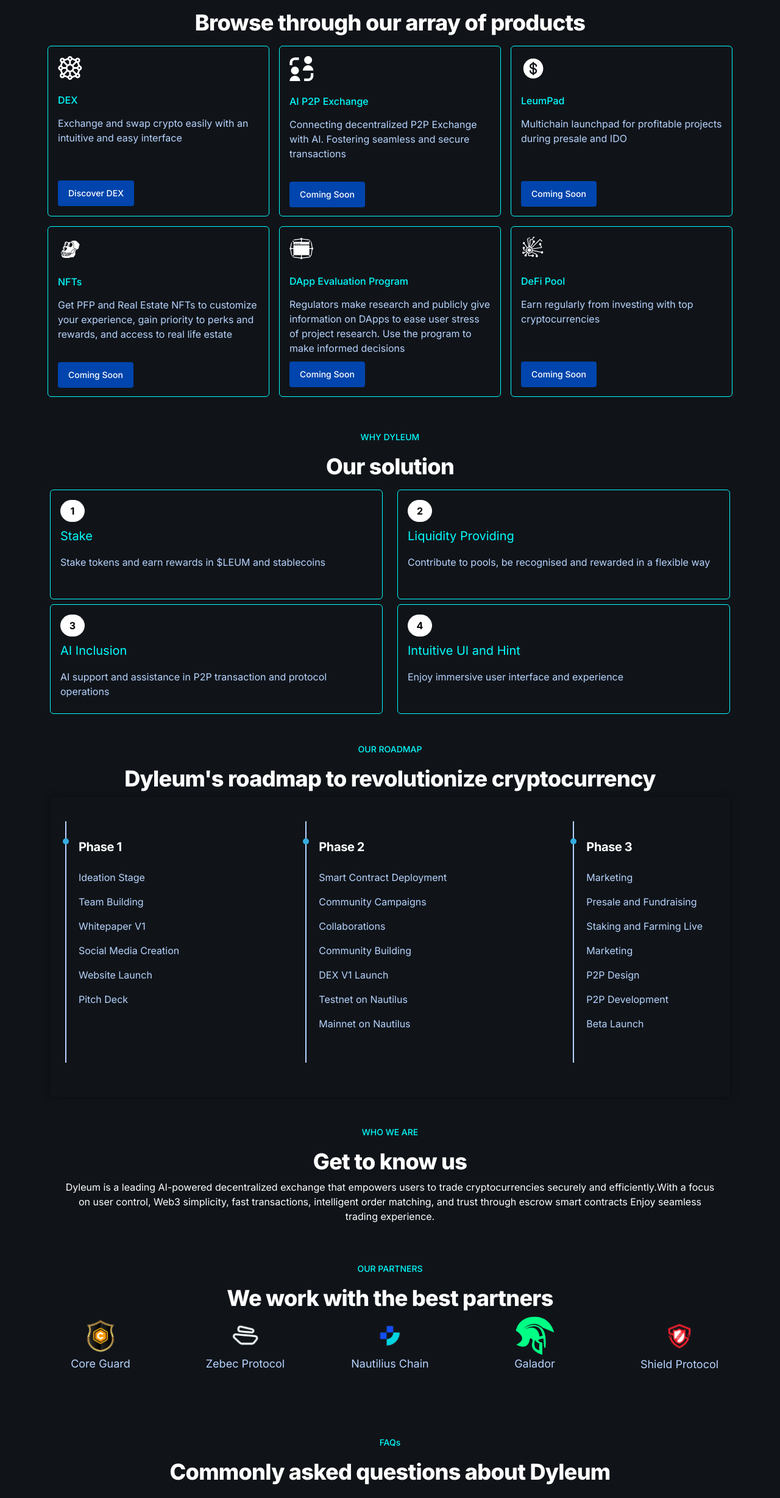
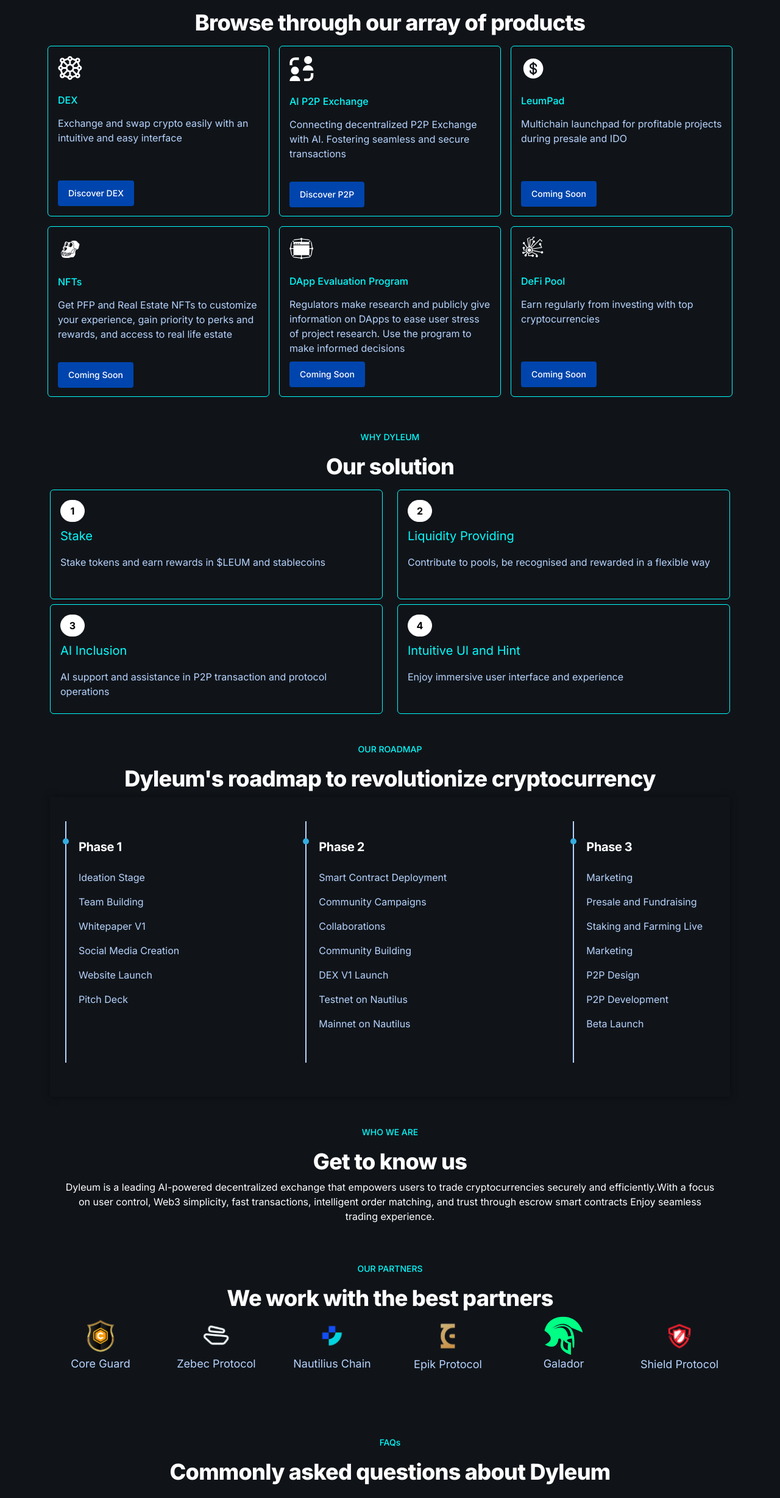
Before and after one commit to Follyb2810/new-dyleum-website, a React (Create React App) app: page / in a window 1280 px wide. Shown: the part 805-3262 px from the top of the page at 61% size. Built offline with nearby package versions, Linux system fonts and the light colour scheme.

Commit message:
adding changes

```diff
--- a/src/component/Data.js
+++ b/src/component/Data.js
@@ -106,15 +106,15 @@
         para:'Exchange and swap crypto easily with an intuitive and easy interface',
         btnTxt:'Discover DEX',
         img: Img.dex,
-        pathToProduct:'#'
+        pathToProduct:'https://testnet.dyleum.com/'
     },
     {
         id:2,
         title:'AI P2P Exchange',
         para:'Connecting decentralized P2P Exchange with AI. Fostering seamless and secure transactions',
-        btnTxt:'Coming Soon',
+        btnTxt:'Discover P2P',
         img: Img.p2p,
-        pathToProduct:'#'
+        pathToProduct:'https://p2p.dyleum.com/'
     },
     {
         id:3,
@@ -235,6 +235,11 @@
     },
     {
       id:3,
+      img:Img.part5,
+      name:'Epik Protocol'
+    },
+    {
+      id:3,
       img:Img.part4,
       name:'Galador'
     },
--- a/src/component/images/images.js
+++ b/src/component/images/images.js
@@ -12,7 +12,8 @@
 import Cancel from './cancel.svg'
 import Dyleum from './Dyleum.svg'
 import Shield from './shield.svg'
+import part5 from './part5.svg'
 
    export {
-    dap,defi,dex,leum,p2p,nft,part,part3,part2,part4,Ham,Cancel,Dyleum,Shield
+    dap,defi,dex,leum,p2p,nft,part,part3,part2,part4,Ham,Cancel,Dyleum,Shield,part5
    }
```
Also changed, not shown: src/component/images/part5.svg (added).
